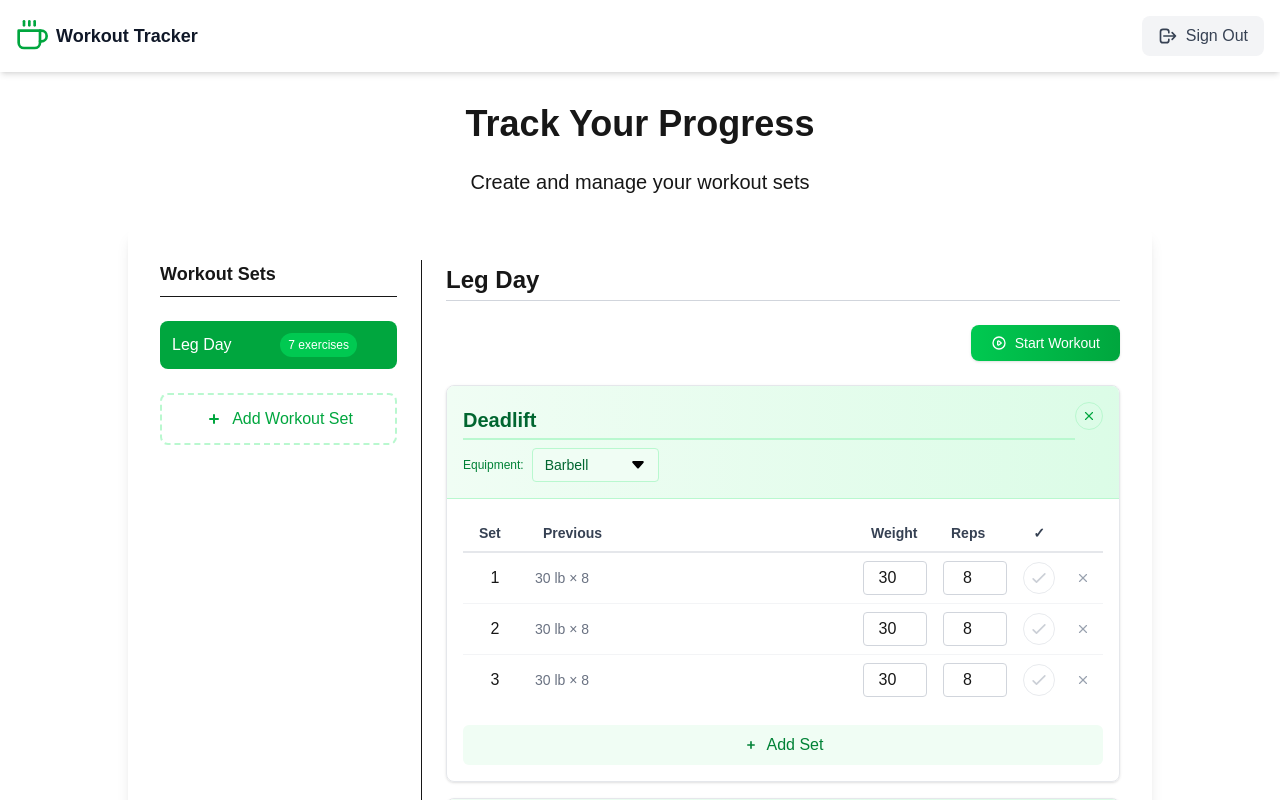
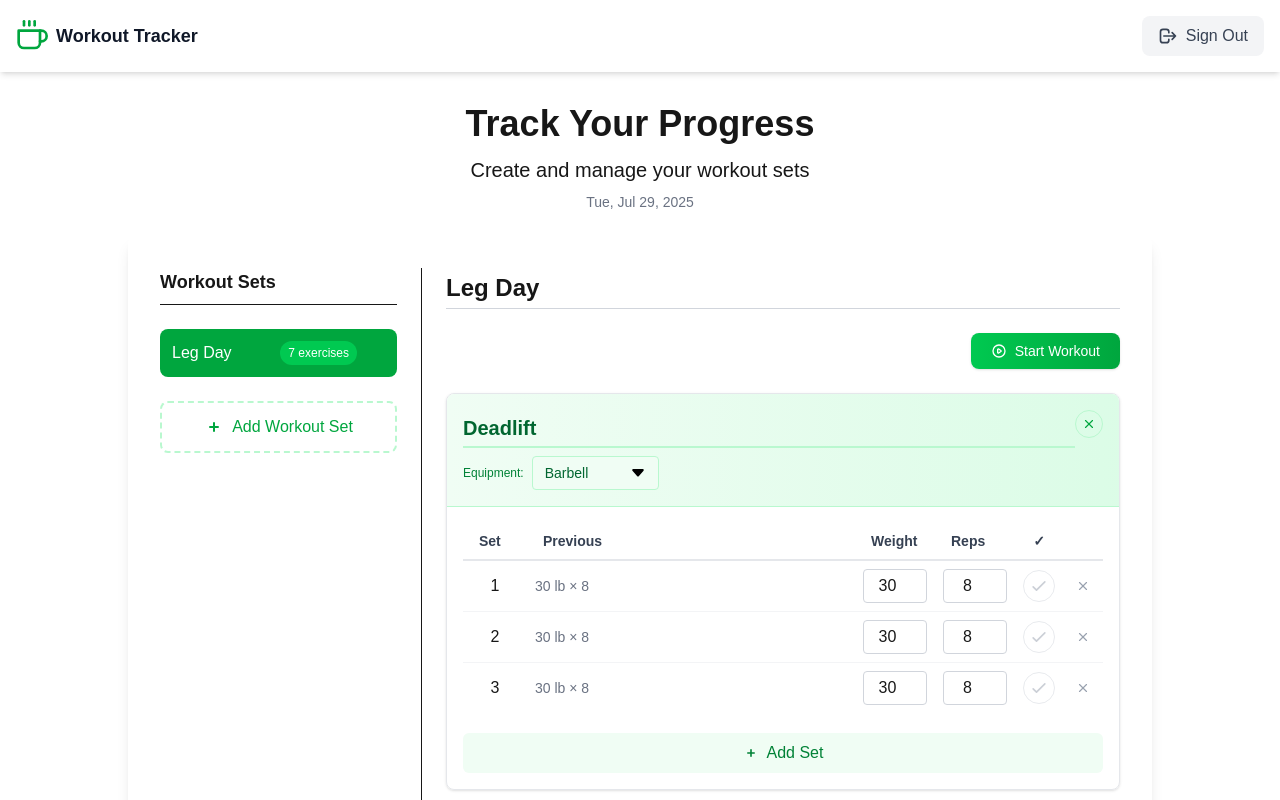
Before and after one commit to diyapatel42/workout-discipline-tracker, a Next.js app: page /track-progress in a window 1280 px wide. Shown: the top 800 px of the page. Built offline with nearby package versions, Linux system fonts and the light colour scheme; sample sign-in values are in the browser's storage.

Commit message:
Add current date to track-progress page and workout summary card

```diff
--- a/app/track-progress/page.tsx
+++ b/app/track-progress/page.tsx
@@ -245,6 +245,16 @@ export default function TrackProgress() {
     } else {
       return `${minutes}:${seconds.toString().padStart(2, '0')}`;
     }
+  };
+
+  // Get current formatted date
+  const getCurrentDate = (): string => {
+    return new Date().toLocaleDateString('en-US', {
+      weekday: 'short',
+      month: 'short',
+      day: 'numeric',
+      year: 'numeric'
+    });
   };
 
   const [workoutSets, setWorkoutSets] = useState<WorkoutSet[]>([
@@ -633,8 +643,9 @@ export default function TrackProgress() {
 
         {/* Main Content */}
         <div className="w-full px-4 flex flex-col items-center">
-          <h1 className="text-4xl font-bold mb-6">Track Your Progress</h1>
-          <p className="text-xl mb-8">Create and manage your workout sets</p>
+          <h1 className="text-4xl font-bold mb-3">Track Your Progress</h1>
+          <p className="text-xl mb-2">Create and manage your workout sets</p>
+          <p className="text-sm text-gray-500 mb-6">{getCurrentDate()}</p>
       <div className="bg-white dark:bg-gray-800 p-8 rounded-lg shadow-lg max-w-5xl w-full">
         <div className="flex flex-col md:flex-row gap-6">
           <div className="w-full md:w-64 flex flex-col gap-4">
@@ -1356,6 +1367,7 @@ export default function TrackProgress() {
                 </svg>
               </div>
               <h3 className="text-xl font-bold text-gray-900 dark:text-white">Workout Complete!</h3>
+              <div className="text-xs text-gray-500 mt-1">{getCurrentDate()}</div>
             </div>
 
             {/* Congratulations message */}
```
